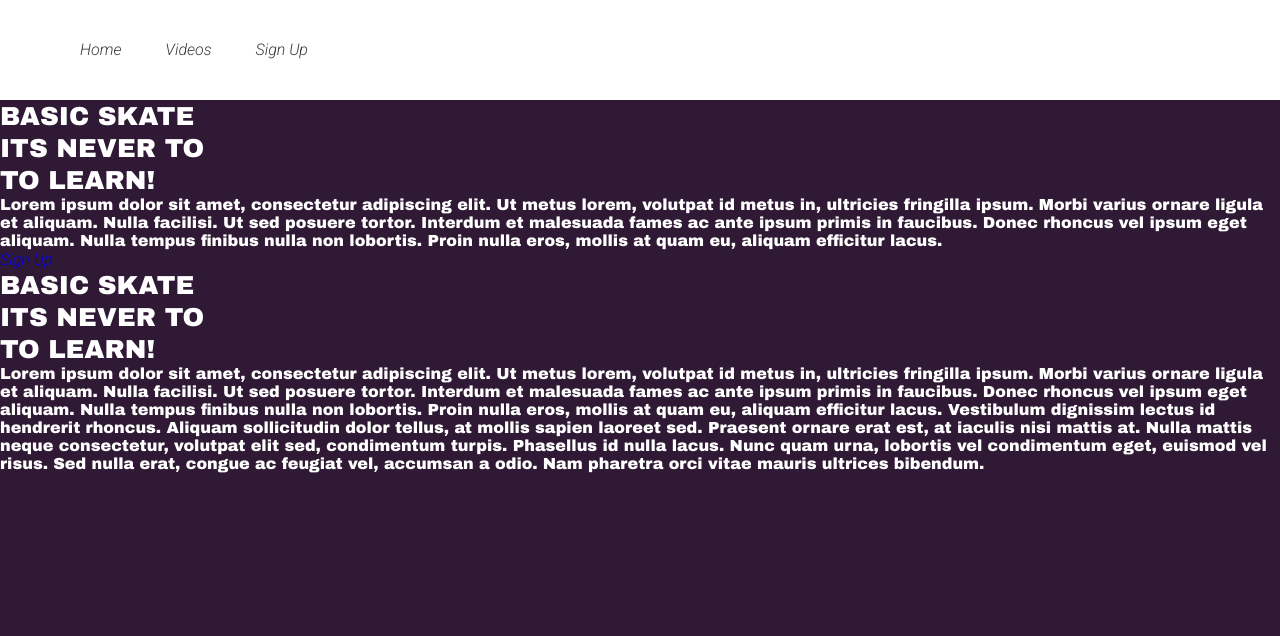
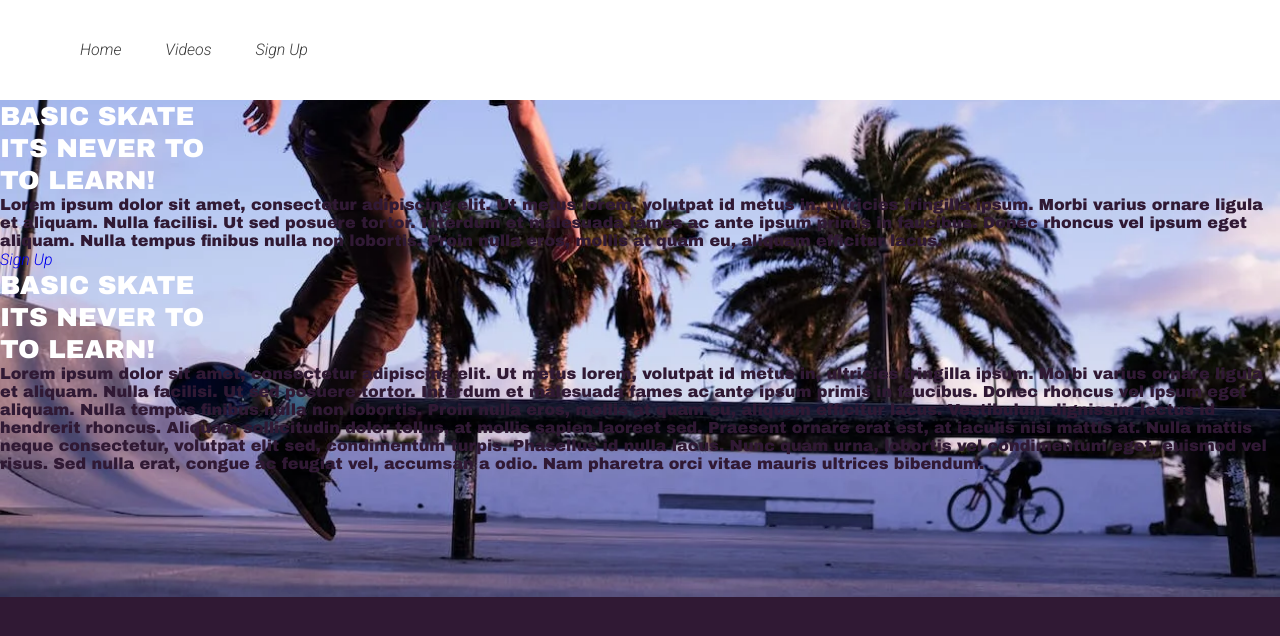
Before and after one commit to JayMange/learn-to-skate, a plain HTML site: page index.html in a window 1280 px wide. Drawn offline with Linux system fonts and the light colour scheme.

Commit message:
add hero image and place holder text

```diff
--- a/assets/css/style.css
+++ b/assets/css/style.css
@@ -9,9 +9,12 @@
 body {
     font-family: Roboto, sans-serif;
     font-weight: 300;
-    background-color: #fff;
-    color: #fff;
+    color: #301934;
     background-color: #301934;
+    background-image: url(../images/hero-image.jpg);
+    background-size: cover;
+    background-repeat: no-repeat;
+    background-position: center;
 }
 
 a {
@@ -30,7 +33,6 @@ h1 {
 p {
     font-size: 14x;
     line-height: 18px;
-    color: #fff;
     font-family: "Archivo Black", sans-serif;
 }
 
```
Also changed, not shown: assets/images/bg-skate.jpeg (added), assets/images/hero-image.jpg (added).
